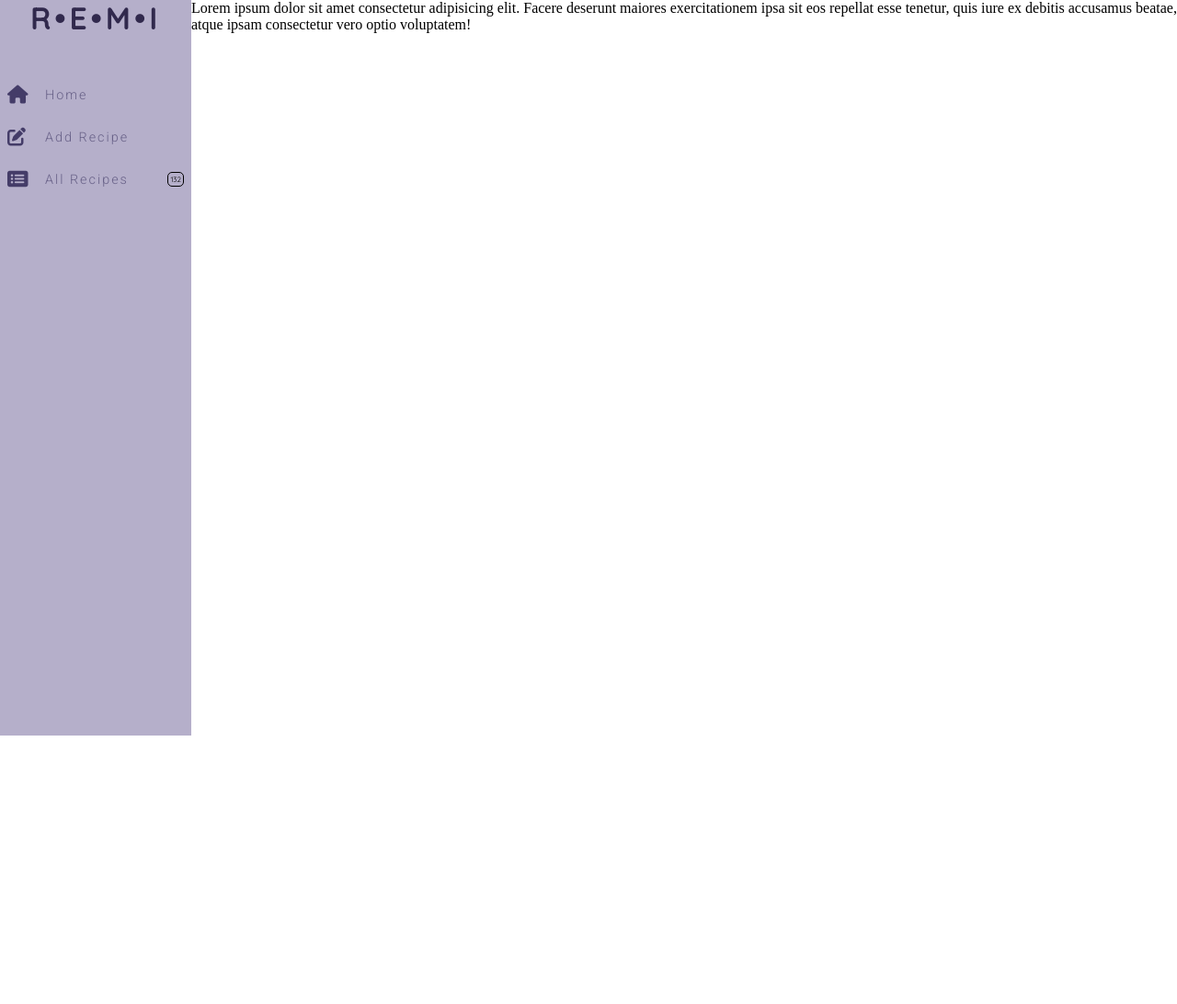
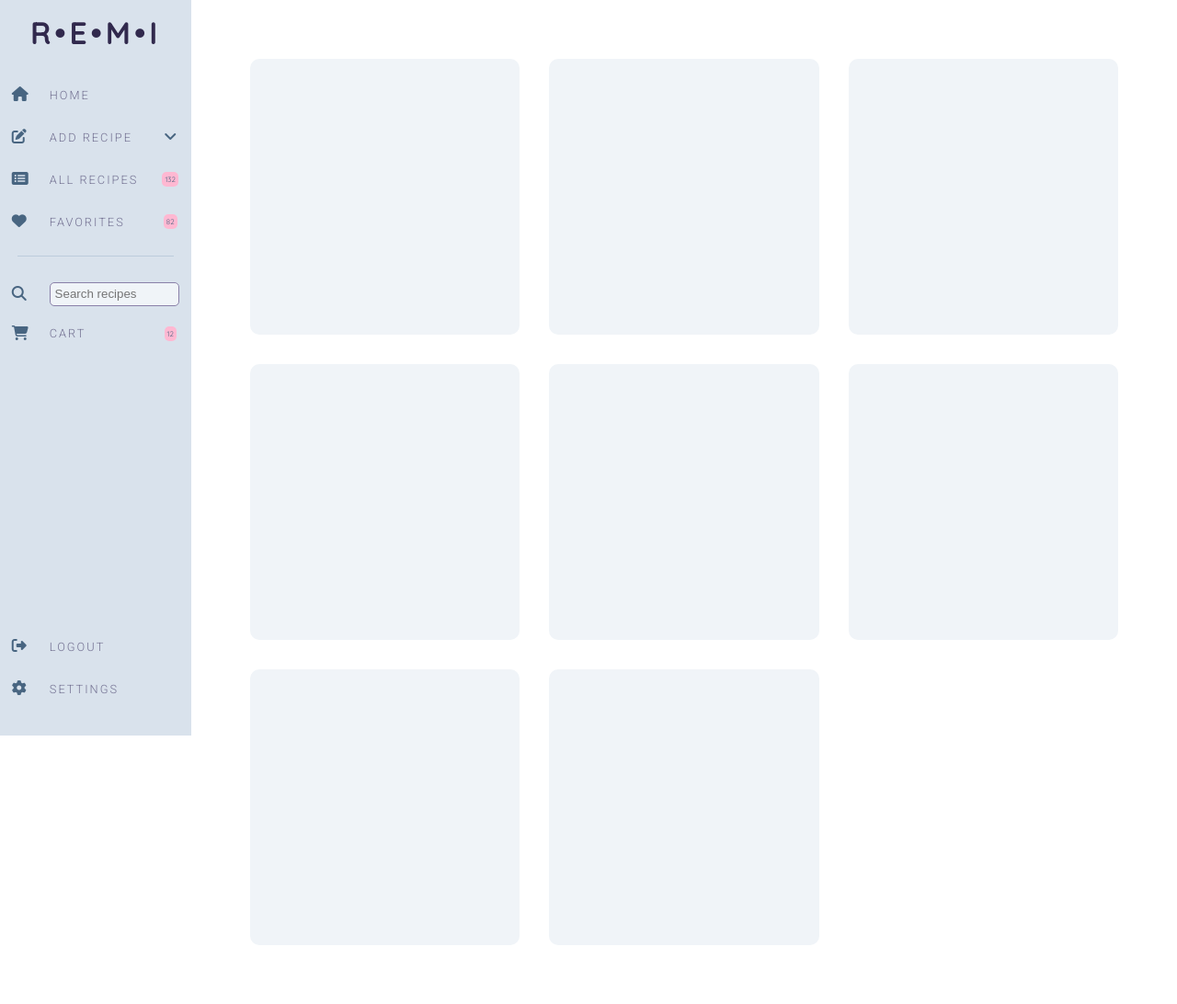
Before and after one commit to odics/remi, a Flask app: page /test in a window 1280 px wide. Shown: the whole page at 92% size. Before the commit the page ends 800 px from the top, so only its background shows below. Run offline with Flask 2, Linux system fonts and the light colour scheme; some libraries are stand-ins or nearby versions.

Commit message:
The re-design continues.

```diff
--- a/website/static/test.css
+++ b/website/static/test.css
@@ -9,12 +9,15 @@
 }
 
 :root {
-    --nav-background: rgb(181, 175, 202);
+    --nav-background: #D9E2EC;
     --main-background: white;
     --logo-color: rgb(49, 41, 77);
-    --nav-items-color: rgb(68, 60, 104);
-    --nav-items-hover: rgb(130, 122, 165);
+    --nav-items-color: #486581;
+    --nav-items-hover: #BCCCDC;
     --nav-text-color: rgba(68, 60, 104, 0.678);
+    --search-input-color: #F0F4F8;
+    --pill-background: #FFB8D2;
+    --recipe-card-background: #F0F4F8;
 
 }
 
@@ -51,6 +54,13 @@ main {
     transition: 200ms;
 }
 
+.bottom-wrapper {
+    display: flex;
+    flex-direction: column;
+    gap: 1rem;
+    margin: .5rem;
+}
+
 .nav-item-cart {
     display: grid;
     grid-template-columns: 1fr auto;
@@ -66,9 +76,30 @@ main {
 .nav-layout {
     height: 30px;
     display: grid;
-    grid-template-columns: 25px 1fr auto;
+    grid-template-columns: 25px 1fr 20px;
     align-items: center;
     justify-content: center;
+    padding-top: .3rem;
+    padding-bottom: .3rem;
+    padding-left: .3rem;
+    padding-right: .3rem;
+}
+
+.nav-layout-search {
+    height: 30px;
+    display: grid;
+    grid-template-columns: 25px 1fr;
+    align-items: center;
+    justify-content: center;
+    padding-top: .3rem;
+    padding-bottom: .3rem;
+    padding-left: .3rem;
+    padding-right: .3rem;
+}
+.nav-other {
+    display: grid;
+    align-items: center;
+    justify-items: center;
 }
 
 .search {
@@ -78,6 +109,7 @@ main {
 
 .search-recipes {
     padding: .3rem;
+    background-color: var(--search-input-color);
     border: 1px solid;
     border-color: rgb(137, 128, 168);
     border-radius: 5px;
@@ -105,9 +137,9 @@ main {
     text-decoration: none;
     font-family: 'Roboto', sans-serif;
     text-decoration: none;
-    /* text-transform: uppercase; */
+    text-transform: uppercase;
     letter-spacing: 2px;
-    font-size: .9rem;
+    font-size: .8rem;
     padding-left: 1rem;
     font-weight: 400;
 }
@@ -121,6 +153,7 @@ main {
     font-family: 'Quicksand', sans-serif;
     font-size: 2rem;
     font-weight: 700;
+    margin-top: 1rem;
     color: var(--logo-color);
     display: flex;
     justify-content: center;
@@ -128,7 +161,7 @@ main {
 }
 
 .pill {
-    border: 1px solid;
+    background-color: var(--pill-background);
     border-radius: 5px;
     display: flex;
     align-items: center;
@@ -137,13 +170,13 @@ main {
     font-family: 'Quicksand', sans-serif;
     text-transform: uppercase;
     font-size: .5rem;
-    padding: 2px;
+    padding: 3px;
 }
 
 hr {
     border: none;
     height: 1px;
-    background-color: rgba(137, 128, 168, 0.522);
+    background-color: #BCCCDC;
     width: 95%;
 }
 
@@ -161,12 +194,17 @@ hr {
     margin: .5rem;
 }
 
+.nav-other {
+    color: var(--nav-items-color)
+}
+
 .menu-items {
     position: relative;
-    padding-left: 4rem;
-    background-color: red;
+    padding: 0;
+    padding-left: 3rem;
     height: 0px;
-    transition: 200ms ease-in-out;
+    margin: 0;
+    transition: 150ms ease-in-out;
 }
 
 .dropdown:hover .menu-items {
@@ -176,6 +214,21 @@ hr {
 
 .menu-list {
     display: none;
+}
+
+.menu-list li {
+    padding: .3rem;
+    color: var(--nav-text-color);
+    text-decoration: none;
+    font-family: 'Roboto', sans-serif;
+    letter-spacing: 2px;
+    font-size: .8rem;
+}
+
+.menu-link {
+    text-decoration: none;
+    color: var(--nav-items-color);
+    font-family: 'Roboto', sans-serif;
 }
 
 .dropdown:hover .menu-list
@@ -255,3 +308,17 @@ hr {
         opacity: 1;
     }
 }
+
+.body-wrapper {
+    display: grid;
+    padding: 4rem;
+    gap: 2rem;
+    grid-template-columns: 1fr 1fr 1fr;
+}
+
+.recipe-card {
+    width: 100%;
+    background-color: var(--recipe-card-background);
+    height: 300px;
+    border-radius: 10px;
+}
--- a/website/templates/test.html
+++ b/website/templates/test.html
@@ -40,34 +40,64 @@
       <div class="logo">R•E•M•I</div>
       <div class="nav-grid">
         <div class="nav-layout">
-          <span class="nav-icon"><i class="fa-solid fa-home fa-lg"></i></span>
+          <span class="nav-icon"><i class="fa-solid fa-home"></i></span>
           <span class="nav-text">Home</span>
           <span class="nav-other"></span>
         </div>
         <div class="dropdown">
           <div class="nav-layout">
             <span class="nav-icon"
-              ><i class="fa-solid fa-pen-to-square fa-lg"></i
+              ><i class="fa-solid fa-pen-to-square"></i
             ></span>
             <span class="nav-text">Add Recipe</span>
-            <span class="nav-other"></span>
-        </div>
-            <div class="menu-items">
-              <ul class="menu-list">
-                <li>Hello</li>
-                <li>Hello 2</li>
-              </ul>
-            </div>
-
+            <span class="nav-other"
+              ><i class="fa-solid fa-angle-down"></i
+            ></span>
+          </div>
+          <div class="menu-items">
+            <ul class="menu-list">
+              <li><a class="menu-link" href="#">Import Recipe</a></li>
+              <li><a class="menu-link" href="#">Create Recipe</a></li>
+            </ul>
+          </div>
         </div>
         <div class="nav-layout">
           <span class="nav-icon"
-            ><i class="fa-solid fa-rectangle-list fa-lg"></i
+            ><i class="fa-solid fa-rectangle-list"></i
           ></span>
           <span class="nav-text">All Recipes</span>
           <span class="nav-other"><span class="pill">132</span></span>
         </div>
+        <div class="nav-layout">
+          <span class="nav-icon"><i class="fa-solid fa-heart"></i></span>
+          <span class="nav-text">Favorites</span>
+          <span class="nav-other"><span class="pill">82</span></span>
+        </div>
+        <div class="nav-divider">
+        <hr>
+        </div>
+        <div class="nav-layout-search">
+            <span class="nav-icon"><i class="fa-solid fa-magnifying-glass"></i></i></span>
+            <span class="nav-text"><input class="search-recipes" placeholder="Search recipes"></span>
+        </div>
+        <div class="nav-layout">
+            <span class="nav-icon"><i class="fa-solid fa-cart-shopping"></i></span>
+            <span class="nav-text">Cart</span>
+            <span class="nav-other"><span class="pill">12</span></span>
+        </div>
       </div>
+      <div class="bottom-wrapper">
+      <div class="nav-layout">
+        <span class="nav-icon"><i class="fa-solid fa-right-from-bracket"></i></span>
+          <span class="nav-text">Logout</span>
+          <span class="nav-other"></span>
+      </div>
+      <div class="nav-layout">
+        <span class="nav-icon"><i class="fa-solid fa-gear"></i></span>
+          <span class="nav-text">Settings</span>
+          <span class="nav-other"></span>
+      </div>
+    </div>
       <!-- <div class="logo">R•E•M•I</div>
       <ul class="nav-list">
         <li class="nav-item">
@@ -147,9 +177,32 @@
     </nav>
 
     <main>
-      Lorem ipsum dolor sit amet consectetur adipisicing elit. Facere deserunt
-      maiores exercitationem ipsa sit eos repellat esse tenetur, quis iure ex
-      debitis accusamus beatae, atque ipsam consectetur vero optio voluptatem!
+        <div class="body-wrapper">
+            <div class="recipe-card">
+
+            </div>
+            <div class="recipe-card">
+
+            </div>
+            <div class="recipe-card">
+
+            </div>
+            <div class="recipe-card">
+
+            </div>
+            <div class="recipe-card">
+
+            </div>
+            <div class="recipe-card">
+
+            </div>
+            <div class="recipe-card">
+
+            </div>
+            <div class="recipe-card">
+
+            </div>
+        </div>
     </main>
   </body>
 </html>
```
